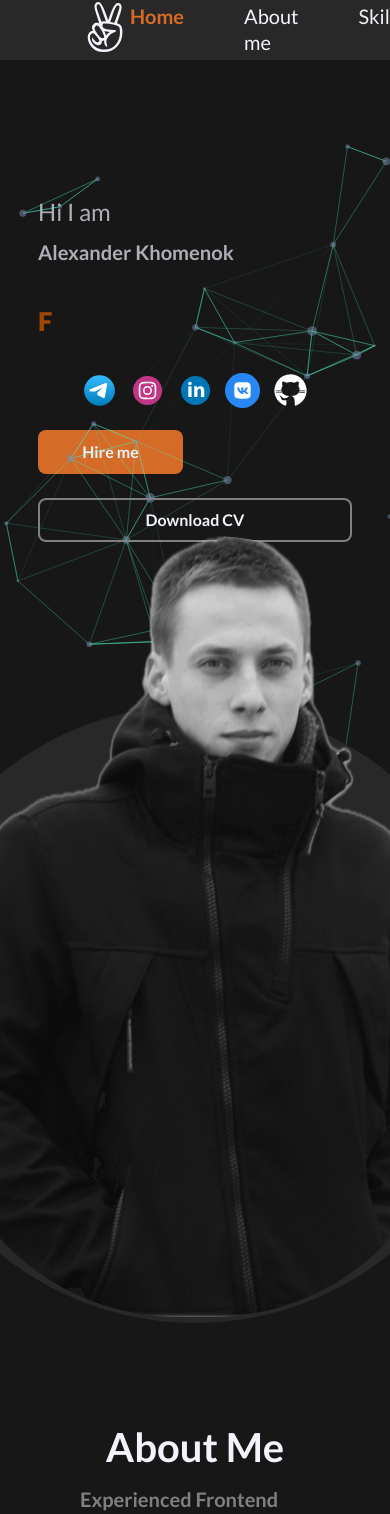
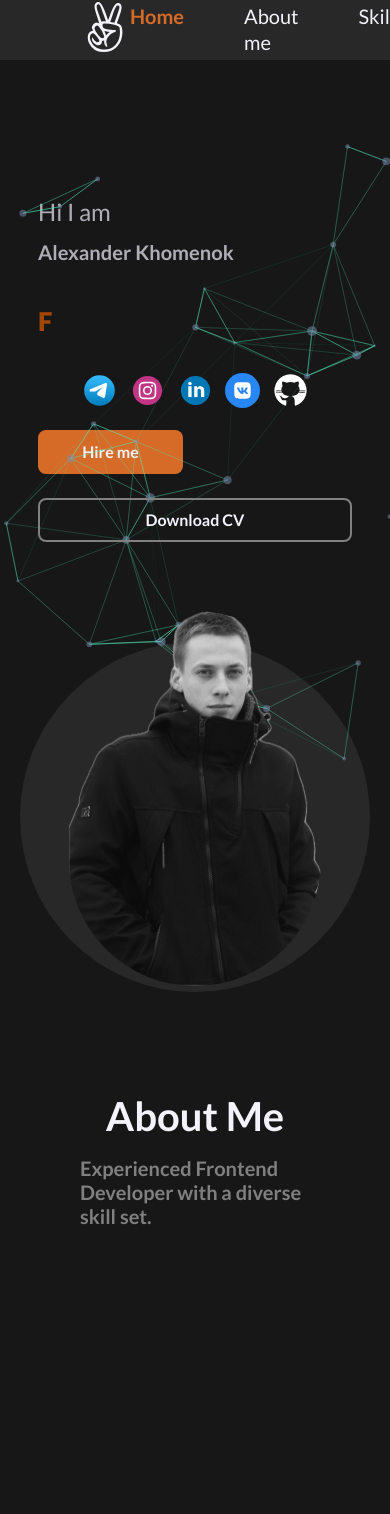
Before and after one commit to exleonardo/portfolio, a React (Vite) app: page / in a window 390 px wide. Shown: the top 1514 px of the page. Built offline with nearby package versions, Linux system fonts and the light colour scheme.

Commit message:
style: add responsive

```diff
--- a/src/features/profile-photo/style/profile-photo.ts
+++ b/src/features/profile-photo/style/profile-photo.ts
@@ -2,22 +2,39 @@ import styled from 'styled-components'
 
 export const BlockPhoto = styled.div`
   width: 618px;
-  height: 781px;
-  display: flex;
-  align-items: flex-end;
+  height: max-content;
+
+  padding-top: 150px;
+  @media screen and (width <= 992px) {
+    margin: 0 auto;
+    width: 418px;
+    height: max-content;
+    padding-top: 100px;
+  }
+  @media screen and (width <= 576px) {
+  }
 `
 export const UserPhoto = styled.img`
   border-radius: 244px;
-  width: 520px;
-  height: 781px;
-  z-index: 10;
+  min-width: 200px;
+  max-width: 520px;
+  width: 100%;
+  z-index: 30;
 `
+
 export const BackGround = styled.div`
-  width: 618px;
+  overflow: visible;
+  min-width: 275px;
+
+  padding-left: 49px;
+  padding-right: 49px;
   display: flex;
   justify-content: center;
   align-items: flex-end;
-  height: 618px;
+
+  min-height: 275px;
+  aspect-ratio: 1/1;
+
   z-index: 20;
   border-radius: 50%;
   background: var(--color-dark-600);
```
